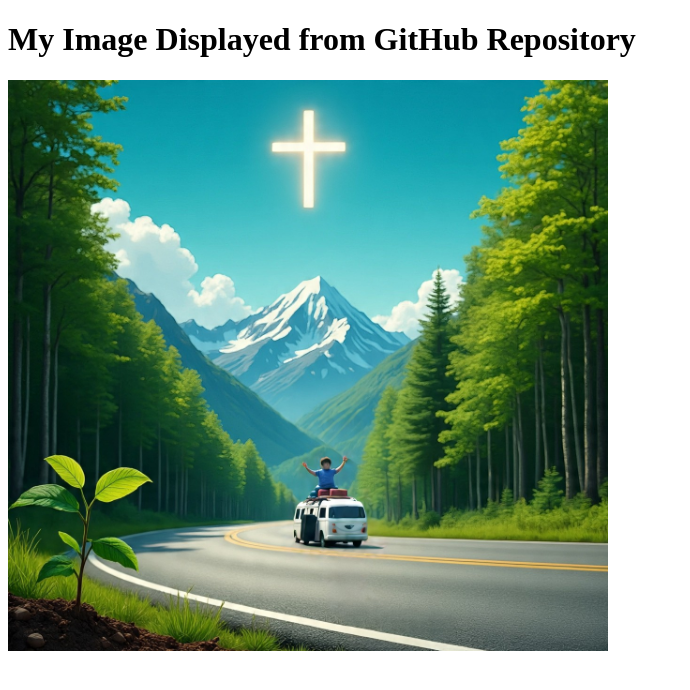
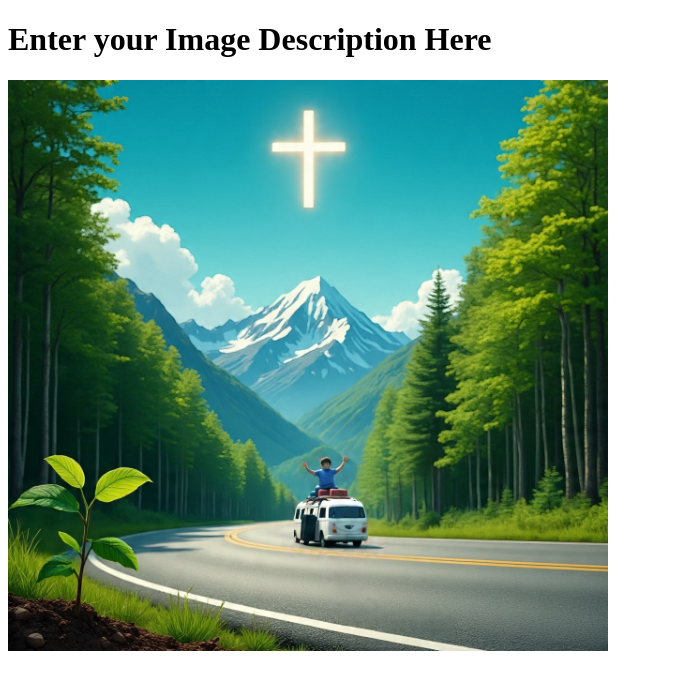
Before and after one commit to JohnCroods/Sample-image, a plain HTML site: page index.html in a window 1280 px wide. Shown: the whole page, without its empty margins (0-690 px from the left). Drawn offline with Linux system fonts and the light colour scheme.

Commit message:
Update index.html

```diff
--- a/index.html
+++ b/index.html
@@ -6,7 +6,7 @@
     <title>My Image Website</title>
 </head>
 <body>
-    <h1>My Image Displayed from GitHub Repository</h1>
+    <h1>Enter your Image Description Here</h1>
     <!-- The img tag points to the image file in your repo -->
     <img src="images/your-image.jpg" alt="A descriptive text about the image" width="600">
 </body>
```
